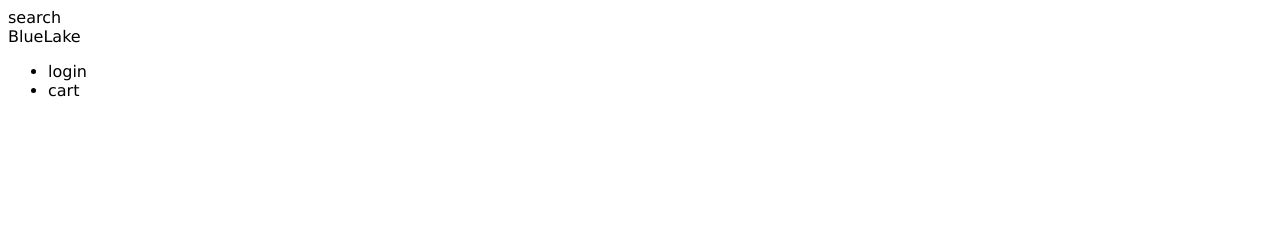
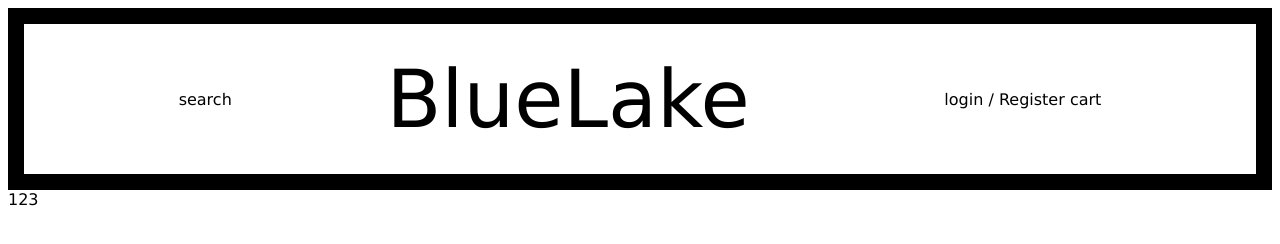
Before and after one commit to fung673/Second-project, a plain HTML site: page shop.html in a window 1280 px wide. Drawn offline with Linux system fonts and the light colour scheme.

Commit message:
first update

```diff
--- a/shop.html
+++ b/shop.html
@@ -7,19 +7,19 @@
 </head>
 
 <header>
- <div id="a1">search</div>
- <div>BlueLake</div>
+ <div class="search">search</div>
+ <div class="brand">BlueLake</div>
  <div>
   <ul>
-   <li>login</li>
-   <li>cart</li>
+   <li id="login">login / Register</li>
+   <li id="cart">cart</li>
   </ul>
  </div>
 </header>
 
 
 <body>
-
+ 123
 
 
 
--- a/style.css
+++ b/style.css
@@ -6,7 +6,24 @@ body {
 
 
 header {
+ border: 1rem solid black;
+ display: flex;
+ flex-direction: row;
+ justify-content: space-evenly;
+ align-items: center;
+ min-height: 150px;
+}
+
+
+.brand {
+ font-size: 5rem;
+ align-items: ;
+}
+
+#login {
  display: inline;
- background-color: black;
- height: 100px;
 }
+
+#cart {
+ display: inline;
+}
```
